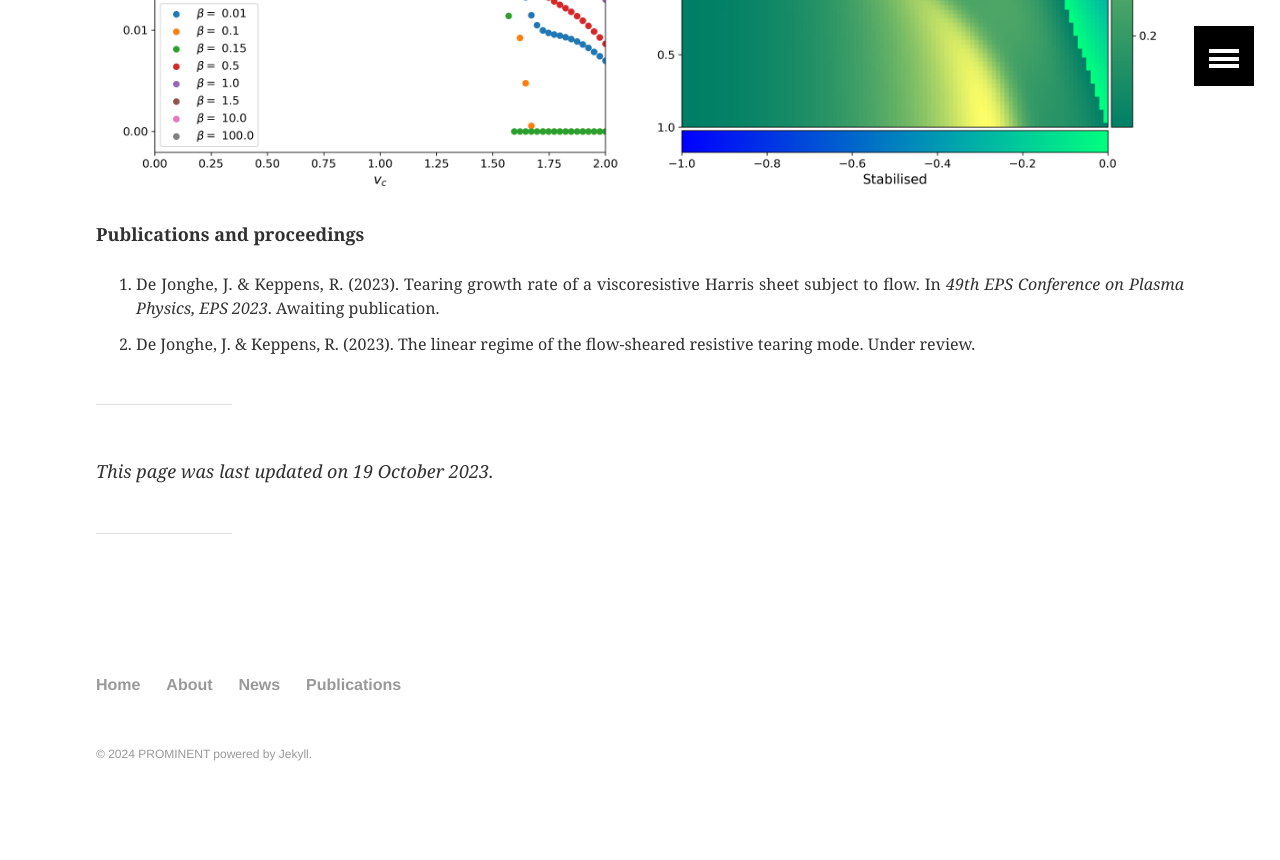
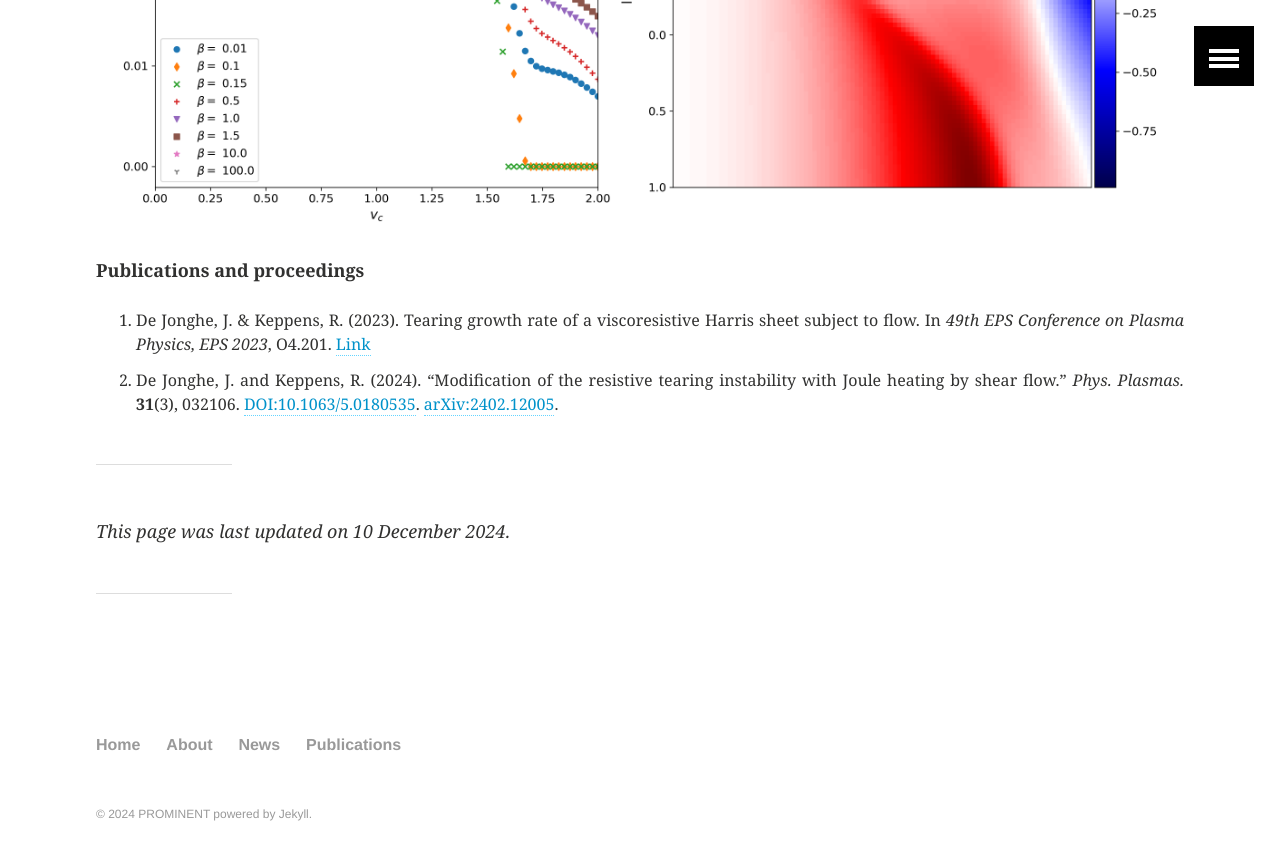
Before and after one commit to erc-prominent/erc-prominent.github.io, a Jekyll site: the page built from team/jordidejonghe.md, in a window 1280 px wide and 900 px high, scrolled down 4867 px. Shown: the top 860 px of the window. Built offline with Jekyll 4.4.1, drawn with Linux system fonts in a browser that asks for light colours; some of the changed text lies outside the part shown.

Commit message:
reference updates

```diff
--- a/team/jordidejonghe.md
+++ b/team/jordidejonghe.md
@@ -8,14 +8,14 @@
 
 Welcome! And thank you for taking an interest in my personal page.
 
-<img src="{{ site.url }}/images/bio-photo-JDJ.jpg" alt="My face in the prime of my life" style="float: right; padding-left: 2.5rem; width: 15rem">
+<img src="{{ site.url }}/images/bio-photo-JDJ.jpg" alt="My face" style="float: right; padding-left: 2.5rem; width: 15rem">
 
 Since joining the project as a PhD student in September 2019, I have focused on the description of waves and instabilities in three models: magnetohydrodynamics (MHD), Hall-magnetohydrodynamics (HMHD), and the ion-electron, two-fluid model. My projects include:
 1. an analytic analysis of waves in the two-fluid formalism with a focus on phase and group speed diagrams, as well as whistling behaviour.
 2. co-development of the [Legolas](https://legolas.science) code with a focus on implementing additional physics, particularly viscosity and the Hall current.
 3. a parametric study of the influence of background flow on the resistive tearing instability with [Legolas](https://legolas.science).
 
-Want to have a look at my work, or get in touch? Check out my [ORCID record](https://orcid.org/0000-0003-2443-3903) and/or [GitHub profile](https://github.com/jordidj) for more details.
+Want to have a look at my work, or get in touch? Check out [my personal page](https://jordidj.github.io), [ORCID record](https://orcid.org/0000-0003-2443-3903), and/or [GitHub profile](https://github.com/jordidj) for more details.
 
 
 
@@ -34,9 +34,10 @@
 
 
 **Publications and proceedings**
-1. De Jonghe, J. & Keppens, R. (2020). A two-fluid analysis of waves in a warm ion–electron plasma. *Phys. Plasmas* **27**, 122107. [DOI: 10.1063/5.0029534](https://doi.org/10.1063/5.0029534). [arXiv: 2011.06282](https://arxiv.org/abs/2011.06282).
-2. De Jonghe, J., & Keppens, R. (2021). Two-fluid treatment of whistling behavior and the warm Appleton-Hartree extension. *J. Geophys. Res. Space Phys.* **126**, e2020JA028953. [DOI: 10.1029/2020JA028953](https://doi.org/10.1029/2020JA028953). [arXiv: 2104.05275](https://arxiv.org/abs/2104.05275).
+1. De Jonghe, J. & Keppens, R. (2020). A two-fluid analysis of waves in a warm ion–electron plasma. *Phys. Plasmas* **27**, 122107. [DOI:10.1063/5.0029534](https://doi.org/10.1063/5.0029534). [arXiv:2011.06282](https://arxiv.org/abs/2011.06282).
+2. De Jonghe, J., & Keppens, R. (2021). Two-fluid treatment of whistling behavior and the warm Appleton-Hartree extension. *J. Geophys. Res. Space Phys.* **126**, e2020JA028953. [DOI:10.1029/2020JA028953](https://doi.org/10.1029/2020JA028953). [arXiv:2104.05275](https://arxiv.org/abs/2104.05275).
 3. De Jonghe, J. & Keppens, R. (2021). Laser-induced Cherenkov radiation in a warm two-fluid model. In *47th EPS Conference on Plasma Physics, EPS 2021*, 1235–1238. [Link](http://ocs.ciemat.es/EPS2021PAP/pdf/P5.4009.pdf).
+4. De Vadder, J., De Jonghe, J. and Keppens, R. (2024). "Collisional damping of wave modes in ion-electron plasmas." *J. Plasma Phys.* **90**(4), 905900410. [DOI:10.1017/S0022377824000680](https://doi.org/10.1017/S0022377824000680). [arXiv:2405.11565](https://arxiv.org/abs/2405.11565)
 
 
 
@@ -50,11 +51,9 @@
 
 ![Comparison of a Legolas multirun of the homogeneous plasma slab with Hall current for varying wavenumber without electron inertia (left) and with electron inertia (right). The left panel without electron inertia only has the ion cyclotron resonance, whereas the right panel with electron inertia also recovers the electron cyclotron resonance.]({{ site.url }}/images/JDJ_elecinertia.png)
 
-The code is actively maintained and under continuous development by [Niels](../nielsclaes) and myself.
-
 **Publications**
-1. Claes, N., De Jonghe, J. & Keppens, R. (2020). Legolas: A modern tool for magnetohydrodynamic spectroscopy. *Astrophys. J., Suppl. Ser.* **251**, 25. [DOI: 10.3847/1538-4365/abc5c4](https://doi.org/10.3847/1538-4365/abc5c4). [arXiv: 2010.14148](https://arxiv.org/abs/2010.14148).
-2. De Jonghe, J., Claes, N. & Keppens, R. (2022). Legolas: Magnetohydrodynamic spectroscopy with viscosity and Hall current. *J. Plasma Phys.* **88** (3), 905880321. [DOI: 10.1017/S0022377822000617](https://doi.org/10.1017/S0022377822000617). [arXiv: 2206.07377](https://arxiv.org/abs/2206.07377).
+1. Claes, N., De Jonghe, J. & Keppens, R. (2020). Legolas: A modern tool for magnetohydrodynamic spectroscopy. *Astrophys. J., Suppl. Ser.* **251**, 25. [DOI:10.3847/1538-4365/abc5c4](https://doi.org/10.3847/1538-4365/abc5c4). [arXiv:2010.14148](https://arxiv.org/abs/2010.14148).
+2. De Jonghe, J., Claes, N. & Keppens, R. (2022). Legolas: Magnetohydrodynamic spectroscopy with viscosity and Hall current. *J. Plasma Phys.* **88** (3), 905880321. [DOI:10.1017/S0022377822000617](https://doi.org/10.1017/S0022377822000617). [arXiv:2206.07377](https://arxiv.org/abs/2206.07377).
 
 
 
@@ -67,8 +66,8 @@
 ![Legolas multiruns reveal how the tearing growth rate is affected in an intricate way by the combination of velocity coefficient and plasma-beta for a plasma slab with a direction-varying magnetic field.]({{ site.url }}/images/JDJ_v02beta.png)
 
 **Publications and proceedings**
-1. De Jonghe, J. & Keppens, R. (2023). Tearing growth rate of a viscoresistive Harris sheet subject to flow. In *49th EPS Conference on Plasma Physics, EPS 2023*. Awaiting publication.
-2. De Jonghe, J. & Keppens, R. (2023). The linear regime of the flow-sheared resistive tearing mode. Under review.
+1. De Jonghe, J. & Keppens, R. (2023). Tearing growth rate of a viscoresistive Harris sheet subject to flow. In *49th EPS Conference on Plasma Physics, EPS 2023*, O4.201. [Link](https://lac913.epfl.ch/epsppd2/2023/html/Orals/O4_201_DeJonghe.pdf)
+2. De Jonghe, J. and Keppens, R. (2024). "Modification of the resistive tearing instability with Joule heating by shear flow." *Phys. Plasmas.* **31**(3), 032106. [DOI:10.1063/5.0180535](https://doi.org/10.1063/5.0180535). [arXiv:2402.12005](https://arxiv.org/abs/2402.12005).
 
 ---
-*This page was last updated on 19 October 2023.*
+*This page was last updated on 10 December 2024.*
```
Also changed, not shown: images/JDJ_v02beta.png.
